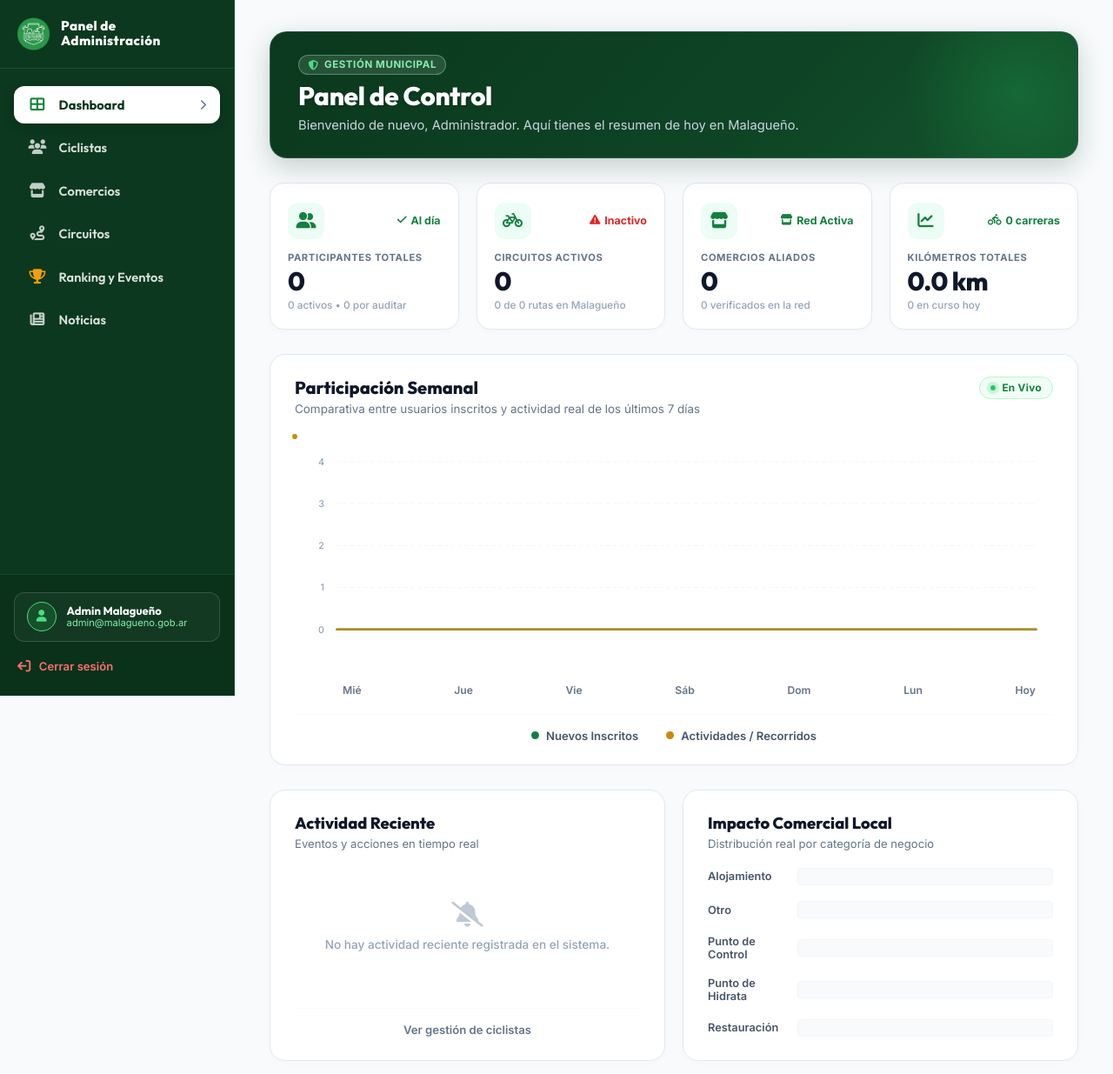
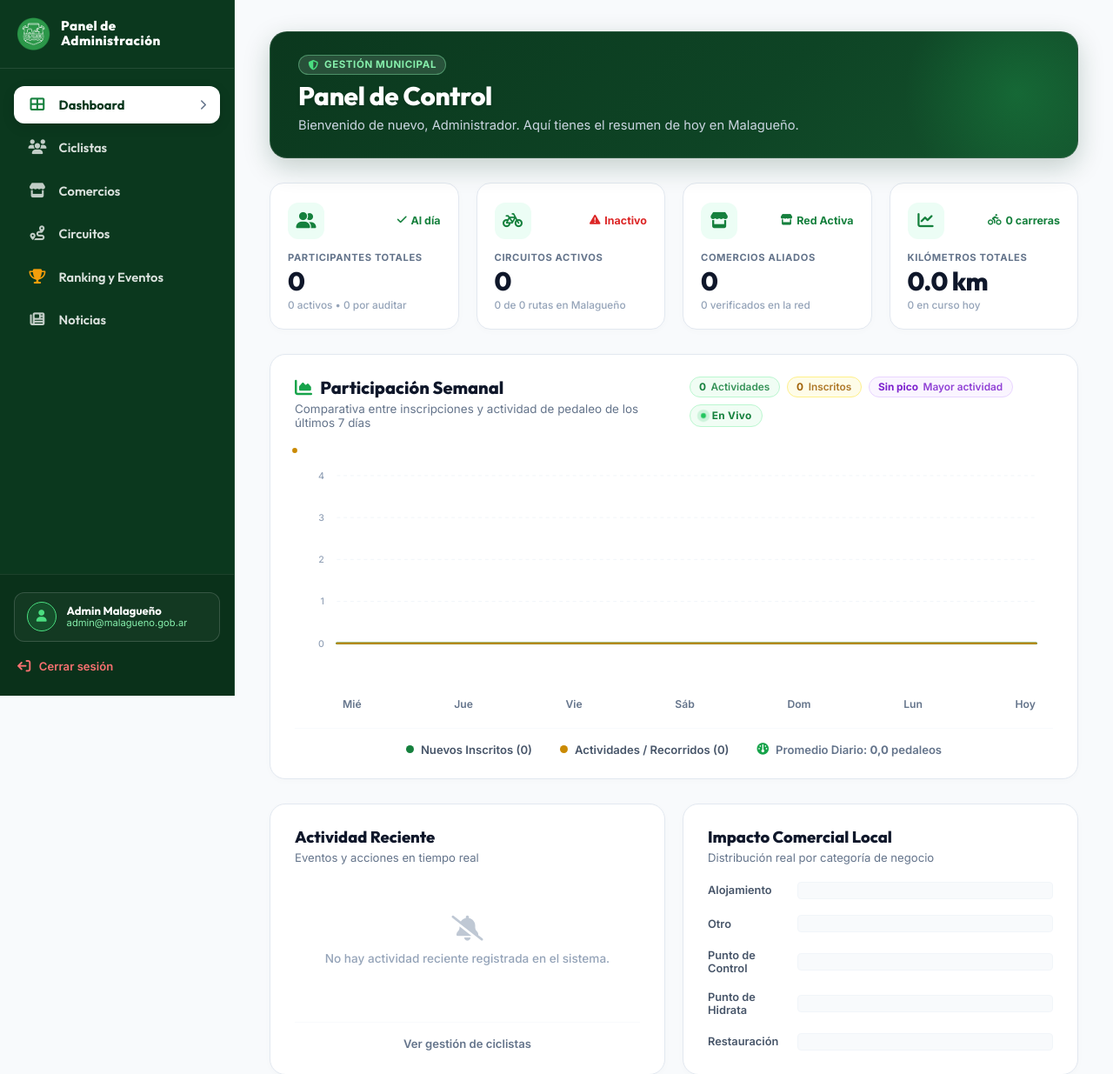
Before and after one commit to Software2027/deportes, a Django app: page /panel/ in a window 1280 px wide. Shown: the top 1235 px of the page at 87% size. Run offline with Django 4.2, Linux system fonts and the light colour scheme; the visitor is signed in with stand-in values (Sample User, id 1); data comes from the database, SQL or seed files in the repository; data that the repository does not hold is empty.

Commit message:
Cambios Generales

```diff
--- a/ciudadano/models.py
+++ b/ciudadano/models.py
@@ -606,6 +606,11 @@ class Ciclista(models.Model):
         return f"CIC-{self.id:03d}"
 
     @property
+    def nombre_completo(self):
+        """Retorna el nombre y apellido del ciclista para compatibilidad."""
+        return self.nombre
+
+    @property
     def edad(self):
         """Retorna la edad en años si la fecha de nacimiento está registrada."""
         if not self.fecha_nacimiento:
--- a/panel/templates/panel/dashboard.html
+++ b/panel/templates/panel/dashboard.html
@@ -215,14 +215,31 @@
         <div class="chart-main-card">
             <div class="chart-card-header">
                 <div class="chart-header-left">
-                    <h2 class="chart-card-title">Participación Semanal</h2>
-                    <p class="chart-card-subtitle">Comparativa entre usuarios inscritos y actividad real de los últimos 7 días</p>
+                    <h2 class="chart-card-title">
+                        <i class="fa-solid fa-chart-area" style="color: #16a34a; margin-right: 0.35rem;"></i>
+                        Participación Semanal
+                    </h2>
+                    <p class="chart-card-subtitle">Comparativa entre inscripciones y actividad de pedaleo de los últimos 7 días</p>
                 </div>
                 <div class="chart-header-right">
+                    <div class="chart-quick-stats">
+                        <div class="stat-chip chip-green" title="Total de recorridos en los últimos 7 días">
+                            <span class="stat-chip-val">{{ grafico.total_activos_semana }}</span>
+                            <span class="stat-chip-lbl">Actividades</span>
+                        </div>
+                        <div class="stat-chip chip-yellow" title="Nuevos ciclistas en los últimos 7 días">
+                            <span class="stat-chip-val">{{ grafico.total_inscritos_semana }}</span>
+                            <span class="stat-chip-lbl">Inscritos</span>
+                        </div>
+                        <div class="stat-chip chip-purple" title="Pico de actividad semanal">
+                            <span class="stat-chip-val">{{ grafico.pico_dia }}</span>
+                            <span class="stat-chip-lbl">Mayor actividad</span>
+                        </div>
                         <span class="badge-live-stream">
                             <span class="live-dot-pulse"></span>
                             <span>En Vivo</span>
                         </span>
+                    </div>
                 </div>
             </div>
 
@@ -232,13 +249,13 @@
                     <defs>
                         <!-- Gradiente Área Inscritos (Verde Institucional) -->
                         <linearGradient id="gradInscritos" x1="0" y1="0" x2="0" y2="1">
-                            <stop offset="0%" stop-color="#15803d" stop-opacity="0.35" />
+                            <stop offset="0%" stop-color="#15803d" stop-opacity="0.32" />
                             <stop offset="100%" stop-color="#15803d" stop-opacity="0.02" />
                         </linearGradient>
 
                         <!-- Gradiente Área Activos (Amarillo / Dorado Suave) -->
                         <linearGradient id="gradActivos" x1="0" y1="0" x2="0" y2="1">
-                            <stop offset="0%" stop-color="#eab308" stop-opacity="0.3" />
+                            <stop offset="0%" stop-color="#eab308" stop-opacity="0.30" />
                             <stop offset="100%" stop-color="#eab308" stop-opacity="0.02" />
                         </linearGradient>
                     </defs>
@@ -261,21 +278,32 @@
                     {% if grafico.area_activos %}
                     <!-- 2. Curva Activos (Área y Trazo Amarillo/Dorado) -->
                     <path d="{{ grafico.area_activos }}" fill="url(#gradActivos)" />
-                    <path d="{{ grafico.line_activos }}" fill="none" stroke="#ca8a04" stroke-width="2" stroke-linecap="round" />
+                    <path d="{{ grafico.line_activos }}" fill="none" stroke="#ca8a04" stroke-width="2.2" stroke-linecap="round" />
                     {% endif %}
 
-                    <!-- Puntos clave interactivos finales -->
-                    {% if grafico.ultimo_pto_inscritos %}
-                    <circle cx="{{ grafico.ultimo_pto_inscritos.x }}" cy="{{ grafico.ultimo_pto_inscritos.y }}" r="4.5" fill="#15803d" stroke="#ffffff" stroke-width="2">
-                        <title>Inscritos: {{ grafico.ultimo_pto_inscritos.val }}</title>
+                    <!-- Puntos clave interactivos para cada día de la semana (Inscritos) -->
+                    {% for pto in grafico.pts_inscritos %}
+                    <g class="chart-point-group">
+                        <circle cx="{{ pto.x }}" cy="{{ pto.y }}" r="4.5" fill="#15803d" stroke="#ffffff" stroke-width="2" class="chart-dot dot-svg-inscrito">
+                            <title>{{ pto.label }} ({{ pto.fecha_str }}): {{ pto.val }} nuevo(s) inscrito(s)</title>
                         </circle>
+                        {% if pto.val > 0 %}
+                        <text x="{{ pto.x }}" y="{{ pto.y|add:-9 }}" text-anchor="middle" class="chart-val-text text-val-inscrito">{{ pto.val }}</text>
                         {% endif %}
+                    </g>
+                    {% endfor %}
 
-                    {% if grafico.ultimo_pto_activos %}
-                    <circle cx="{{ grafico.ultimo_pto_activos.x }}" cy="{{ grafico.ultimo_pto_activos.y }}" r="4" fill="#ca8a04" stroke="#ffffff" stroke-width="2">
-                        <title>Activos: {{ grafico.ultimo_pto_activos.val }}</title>
+                    <!-- Puntos clave interactivos para cada día de la semana (Activos) -->
+                    {% for pto in grafico.pts_activos %}
+                    <g class="chart-point-group">
+                        <circle cx="{{ pto.x }}" cy="{{ pto.y }}" r="4" fill="#ca8a04" stroke="#ffffff" stroke-width="2" class="chart-dot dot-svg-activo">
+                            <title>{{ pto.label }} ({{ pto.fecha_str }}): {{ pto.val }} actividad(es) de pedaleo</title>
                         </circle>
+                        {% if pto.val > 0 %}
+                        <text x="{{ pto.x }}" y="{% if pto.val == pto.val_opuesto %}{{ pto.y|add:16 }}{% else %}{{ pto.y|add:-9 }}{% endif %}" text-anchor="middle" class="chart-val-text text-val-activo">{{ pto.val }}</text>
                         {% endif %}
+                    </g>
+                    {% endfor %}
                 </svg>
 
                 <!-- Etiquetas del Eje X (Días Reales de la Semana) -->
@@ -290,11 +318,15 @@
             <div class="chart-legend-bottom">
                 <div class="legend-point-item">
                     <span class="legend-dot dot-inscritos"></span>
-                    <span class="legend-text">Nuevos Inscritos</span>
+                    <span class="legend-text">Nuevos Inscritos ({{ grafico.total_inscritos_semana }})</span>
                 </div>
                 <div class="legend-point-item">
                     <span class="legend-dot dot-activos"></span>
-                    <span class="legend-text">Actividades / Recorridos</span>
+                    <span class="legend-text">Actividades / Recorridos ({{ grafico.total_activos_semana }})</span>
+                </div>
+                <div class="legend-point-item" style="color: #64748b;">
+                    <i class="fa-solid fa-gauge" style="font-size: 0.85rem; color: #16a34a;"></i>
+                    <span class="legend-text">Promedio Diario: <strong>{{ grafico.promedio_diario }}</strong> pedaleos</span>
                 </div>
             </div>
         </div>
--- a/panel/views.py
+++ b/panel/views.py
@@ -11,7 +11,7 @@ from django.shortcuts import render, redirect, get_object_or_404
 from django.http import HttpResponse, JsonResponse
 from django.core.paginator import Paginator
 from django.db.models import Q, Sum, Count, Max, Avg
-from datetime import timedelta, date
+from datetime import timedelta, date, datetime, time
 from django.utils import timezone
 from django.db import transaction
 from django.contrib import messages
@@ -22,6 +22,7 @@ from ciudadano.models import (
     CircuitoGeneral, SubCircuito, CategoriaComercio, ComercioAdherido,
     RecorridoCiclista, Noticia, RegistroGPS, Ciclista, PuntosTramo, ParadaRecorrido
 )
+from ciudadano.utils import calcular_distancia_metros
 
 
 def requiere_staff(view_func):
@@ -153,13 +154,21 @@ def _generar_grafico_semanal_svg(dias_semana):
         {'y': 230, 'valor': 0},
     ]
 
-    def _calcular_puntos(clave):
+    def _calcular_puntos(clave, clave_opuesta):
         pts = []
         for i, d in enumerate(dias_semana):
             x = 50.0 + i * (830.0 / 6.0)
             val = d[clave]
+            val_op = d[clave_opuesta]
             y = 230.0 - (float(val) / float(max_val)) * 190.0
-            pts.append({'x': round(x, 1), 'y': round(y, 1), 'val': val, 'label': d['label']})
+            pts.append({
+                'x': round(x, 1),
+                'y': round(y, 1),
+                'val': val,
+                'val_opuesto': val_op,
+                'label': d['label'],
+                'fecha_str': d.get('fecha_str', '')
+            })
         return pts
 
     def _construir_bezier_path(pts):
@@ -178,11 +187,15 @@ def _generar_grafico_semanal_svg(dias_semana):
         area_path = f"{line_path} L {pts[-1]['x']},230 L {pts[0]['x']},230 Z"
         return line_path, area_path
 
-    pts_inscritos = _calcular_puntos('inscritos')
-    pts_activos = _calcular_puntos('activos')
+    pts_inscritos = _calcular_puntos('inscritos', 'activos')
+    pts_activos = _calcular_puntos('activos', 'inscritos')
 
     line_inscritos, area_inscritos = _construir_bezier_path(pts_inscritos)
     line_activos, area_activos = _construir_bezier_path(pts_activos)
+
+    total_activos_semana = sum(d['activos'] for d in dias_semana)
+    total_inscritos_semana = sum(d['inscritos'] for d in dias_semana)
+    pico = max(dias_semana, key=lambda x: x['activos']) if dias_semana else None
 
     return {
         'eje_y': eje_y,
@@ -191,10 +204,15 @@ def _generar_grafico_semanal_svg(dias_semana):
         'area_inscritos': area_inscritos,
         'line_activos': line_activos,
         'area_activos': area_activos,
-        'ultimo_pto_inscritos': pts_inscritos[-1],
-        'ultimo_pto_activos': pts_activos[-1],
+        'ultimo_pto_inscritos': pts_inscritos[-1] if pts_inscritos else None,
+        'ultimo_pto_activos': pts_activos[-1] if pts_activos else None,
         'pts_inscritos': pts_inscritos,
         'pts_activos': pts_activos,
+        'total_activos_semana': total_activos_semana,
+        'total_inscritos_semana': total_inscritos_semana,
+        'pico_dia': pico['label'] if (pico and pico['activos'] > 0) else "Sin pico",
+        'pico_val': pico['activos'] if pico else 0,
+        'promedio_diario': round(total_activos_semana / 7.0, 1),
     }
 
 
@@ -249,18 +267,22 @@ def dashboard_view(request):
 
     # 5. Participación Semanal Real (Últimos 7 días)
     dias_semana = []
-    hoy = timezone.now().date()
+    hoy = timezone.localdate() if hasattr(timezone, 'localdate') else timezone.now().date()
     dias_nombres_es = {0: 'Lun', 1: 'Mar', 2: 'Mié', 3: 'Jue', 4: 'Vie', 5: 'Sáb', 6: 'Dom'}
 
     for i in range(6, -1, -1):
         d = hoy - timedelta(days=i)
         nombre_dia = 'Hoy' if i == 0 else dias_nombres_es[d.weekday()]
 
-        cnt_inscritos = Ciclista.objects.filter(fecha_registro__date=d).count()
-        cnt_activos = RecorridoCiclista.objects.filter(inicio__date=d).count()
+        inicio_dia = timezone.make_aware(datetime.combine(d, time.min))
+        fin_dia = timezone.make_aware(datetime.combine(d, time.max))
+
+        cnt_inscritos = Ciclista.objects.filter(fecha_registro__range=(inicio_dia, fin_dia)).count()
+        cnt_activos = RecorridoCiclista.objects.filter(inicio__range=(inicio_dia, fin_dia)).count()
 
         dias_semana.append({
             'fecha': d,
+            'fecha_str': d.strftime("%d/%m"),
             'label': nombre_dia,
             'inscritos': cnt_inscritos,
             'activos': cnt_activos
@@ -1388,24 +1410,40 @@ def ranking_evento_view(request, circuito_id=None):
         ciclista_obj = Ciclista.objects.filter(user=r.ciclista).first()
         nombre_completo = f"{r.ciclista.first_name} {r.ciclista.last_name}".strip() or r.ciclista.username
         if ciclista_obj:
-            nombre_completo = ciclista_obj.nombre_completo or nombre_completo
-            dni = ciclista_obj.dni
-            nivel = ciclista_obj.categoria_experiencia or ciclista_obj.nivel or 'Recreativo'
+            nombre_completo = ciclista_obj.nombre or nombre_completo
+            dni = ciclista_obj.dni or r.ciclista.username
+            nivel = ciclista_obj.nivel or 'Recreativo'
             club = ciclista_obj.club_entidad or 'Independiente'
         else:
             dni = r.ciclista.username
             nivel = 'Recreativo'
             club = 'Independiente'
 
-        # Velocidad máxima de la telemetría GPS
-        vel_max_rec = RegistroGPS.objects.filter(recorrido=r).aggregate(Max('velocidad'))['velocidad__max'] or 0.0
-        vel_max_kmh = round(float(vel_max_rec), 1)
-
         # Distancia y velocidad promedio
         distancia_km = float(r.distancia_km or 0.0)
         velocidad_prom_kmh = 0.0
         if segundos > 0 and distancia_km > 0:
             velocidad_prom_kmh = round((distancia_km / (segundos / 3600.0)), 1)
+
+        # Velocidad máxima de la telemetría GPS (calculada por deltas de tramos GPS consecutivos)
+        vel_max_kmh = velocidad_prom_kmh
+        puntos_gps = list(r.puntos.order_by('timestamp').values('latitud', 'longitud', 'timestamp'))
+        if len(puntos_gps) >= 2:
+            max_v = 0.0
+            for i in range(len(puntos_gps) - 1):
+                p_a, p_b = puntos_gps[i], puntos_gps[i + 1]
+                t_a, t_b = p_a['timestamp'], p_b['timestamp']
+                if t_a and t_b:
+                    dt = (t_b - t_a).total_seconds()
+                    if 1.0 <= dt <= 30.0:
+                        d_m = calcular_distancia_metros(p_a['latitud'], p_a['longitud'], p_b['latitud'], p_b['longitud'])
+                        v_kmh = (d_m / dt) * 3.6
+                        if 0 < v_kmh < 95.0 and v_kmh > max_v:
+                            max_v = v_kmh
+            if max_v > 0:
+                vel_max_kmh = round(max(max_v, velocidad_prom_kmh), 1)
+        elif velocidad_prom_kmh > 0:
+            vel_max_kmh = round(velocidad_prom_kmh * 1.15, 1)
 
         # Cantidad de paradas y comercios validados
         paradas_count = ParadaRecorrido.objects.filter(recorrido=r).count()
--- a/static/css/pages/panel_dashboard.css
+++ b/static/css/pages/panel_dashboard.css
@@ -245,6 +245,51 @@
     margin: 0;
 }
 
+.chart-quick-stats {
+    display: flex;
+    align-items: center;
+    flex-wrap: wrap;
+    gap: 0.5rem;
+}
+
+.stat-chip {
+    display: inline-flex;
+    align-items: center;
+    gap: 0.35rem;
+    padding: 0.25rem 0.65rem;
+    border-radius: 9999px;
+    font-size: 0.74rem;
+    font-family: 'Inter', sans-serif;
+    line-height: 1.2;
+}
+
+.stat-chip-val {
+    font-weight: 800;
+}
+
+.stat-chip-lbl {
+    font-weight: 600;
+    opacity: 0.85;
+}
+
+.chip-green {
+    background-color: #f0fdf4;
+    border: 1px solid #bbf7d0;
+    color: #15803d;
+}
+
+.chip-yellow {
+    background-color: #fefce8;
+    border: 1px solid #fef08a;
+    color: #a16207;
+}
+
+.chip-purple {
+    background-color: #faf5ff;
+    border: 1px solid #e9d5ff;
+    color: #7e22ce;
+}
+
 .badge-live-stream {
     display: inline-flex;
     align-items: center;
@@ -284,6 +329,34 @@
     height: 270px;
     display: block;
     overflow: visible;
+}
+
+.chart-point-group {
+    cursor: pointer;
+}
+
+.chart-dot {
+    transition: r 0.2s cubic-bezier(0.16, 1, 0.3, 1), stroke-width 0.2s ease;
+}
+
+.chart-point-group:hover .chart-dot {
+    r: 6.5px;
+    stroke-width: 2.5px;
+}
+
+.chart-val-text {
+    font-family: 'Outfit', sans-serif;
+    font-size: 11px;
+    font-weight: 800;
+    pointer-events: none;
+}
+
+.text-val-inscrito {
+    fill: #15803d;
+}
+
+.text-val-activo {
+    fill: #b45309;
 }
 
 .axis-y-label {
```
Also changed, not shown: panel/templates/panel/ranking_evento.html (+160 -78 lines), 1 other file. Lines whose indentation alone changed are shown as unchanged.
